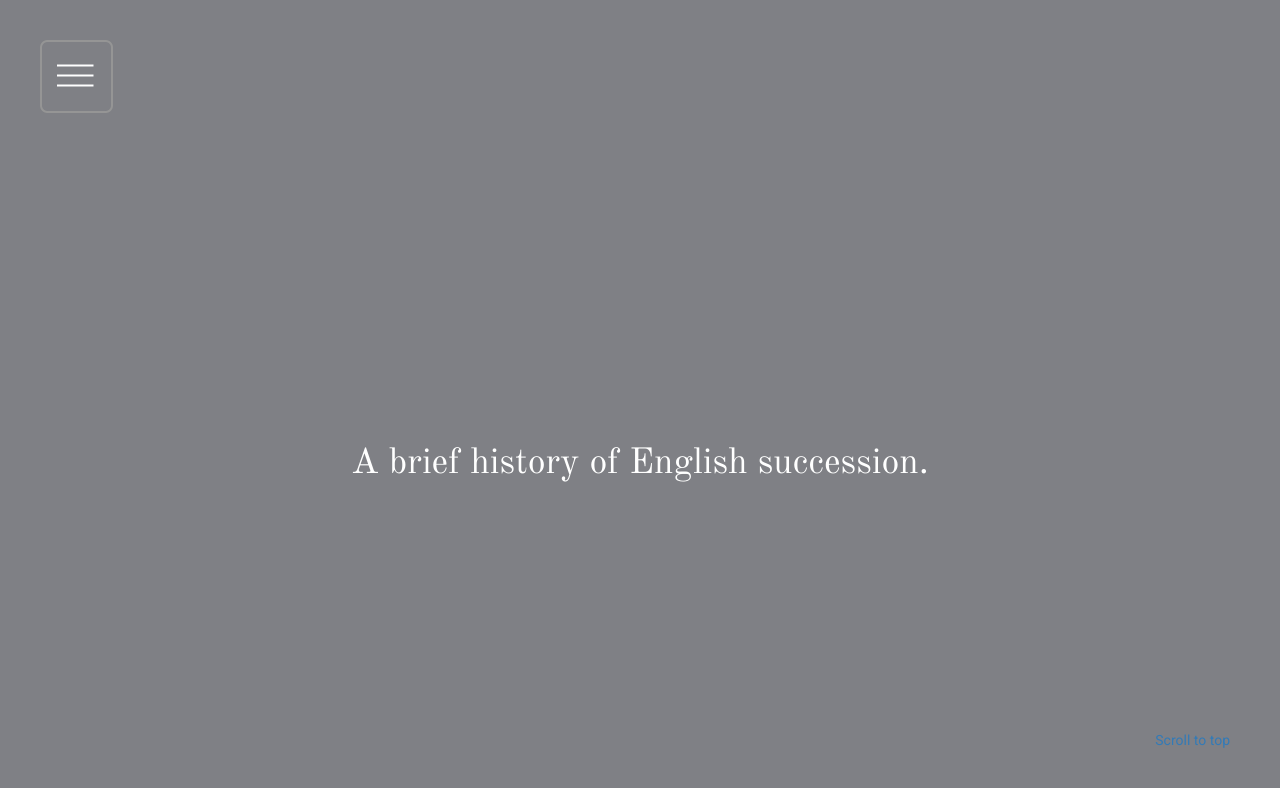
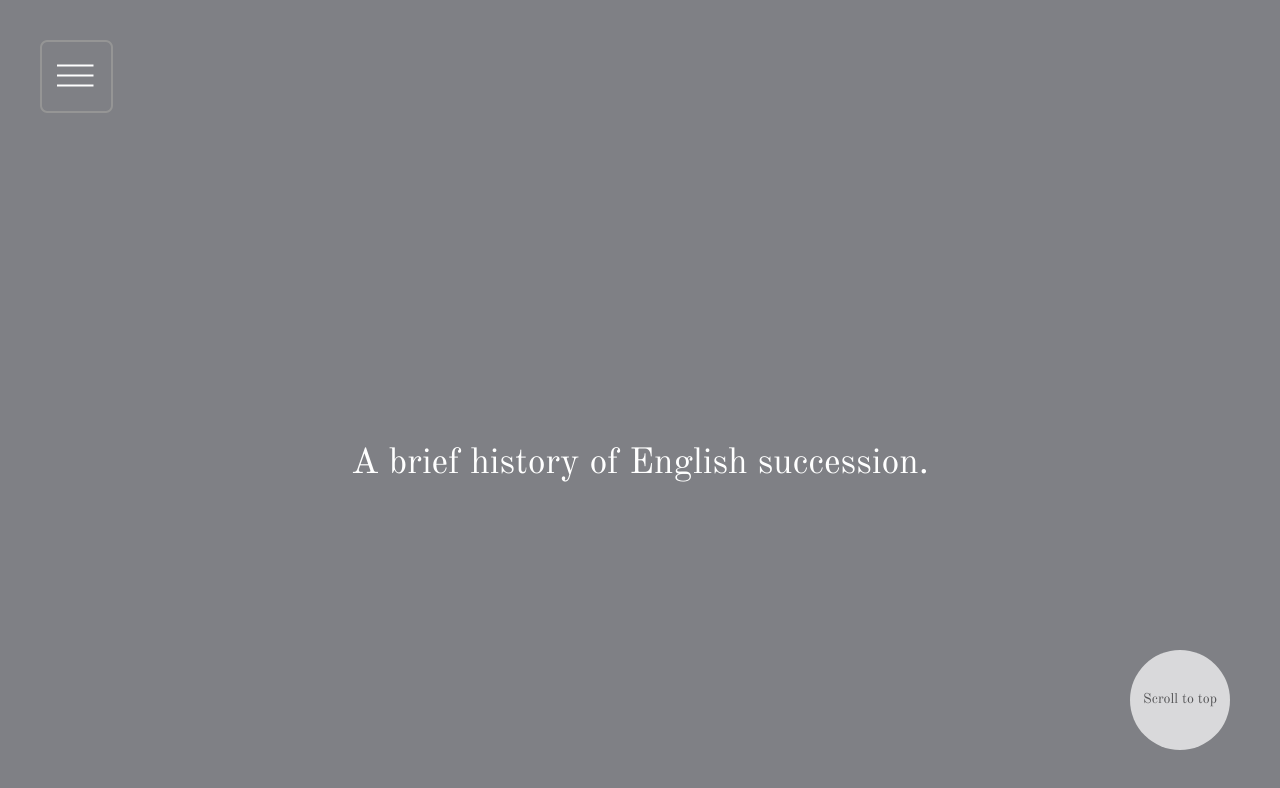
Before and after one commit to juliepranger/history-lesson, a website: page app/index.html in a window 1280 px wide. Shown: the top 788 px of the page. Drawn offline with nearby package versions, Linux system fonts and the light colour scheme; files that its build step writes are made by us from their sources; files whose address does not match are found by name.

Commit message:
scroll to top styled

```diff
--- a/app/styles/main.scss
+++ b/app/styles/main.scss
@@ -58,6 +58,31 @@ body li a:hover {
   	width: 90%;
   }
 }
+.scroll-top {
+	border: none;
+	cursor: pointer;
+	opacity: 0.7;
+	background-color: #fff;
+	border-radius: 10px;
+	height: 100px;
+	width: 100px;
+	border-radius: 50px;
+	@include transition(all, 250ms, ease-in-out);
+}
+.scroll-top a {
+	color: #444;
+	top: 38px;
+	position: relative;
+	font-family: 'Old Standard TT', serif;
+	text-decoration: none;
+}
+.scroll-top:hover {
+	opacity: 1;
+
+	a {
+		color: #7F8085;
+	}
+}
 .footer{
 	background-color: #444;
 	height: 40px;
@@ -67,7 +92,6 @@ body li a:hover {
 }
 .citations {
 	font-family: 'Old Standard TT', serif;
-
 	left: 47%;
 
 	a {
```
Also changed, not shown: .tmp/styles/main.css, 1 other file.
